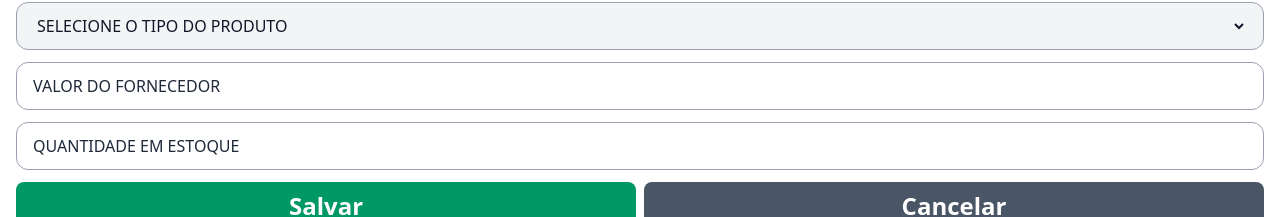
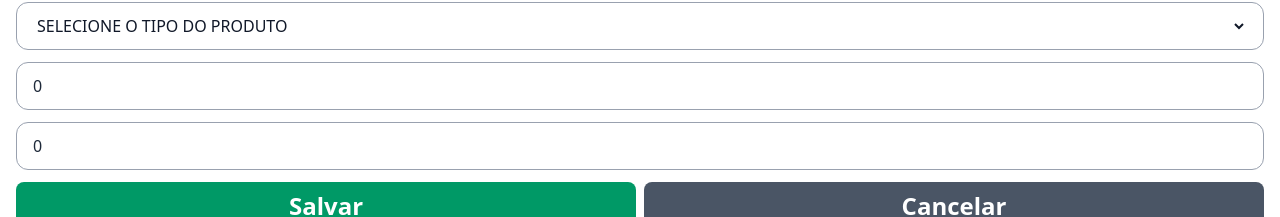
Before and after one commit to lucassantos1987/desafio-nexdom, a Vue app in the folder web/: page /cadastro-produto in a window 1280 px wide. Shown: the part 316-533 px from the top of the page. Built offline with nearby package versions, Linux system fonts and the light colour scheme; no server answers.

Commit message:
Ajuste nos campos de cadastro

```diff
--- a/web/src/components/CadastroProdutoForm.vue
+++ b/web/src/components/CadastroProdutoForm.vue
@@ -1,28 +1,50 @@
+<script setup lang="ts">
+defineProps<{
+  descricao: string;
+  tipoProduto: string;
+  valorFornecedor: number;
+  quantidadeEstoque: number;
+  handleInput: (e: Event) => void;
+  optionChange: (e: Event) => void;
+  novo: () => void;
+  salvar: (e: { preventDefault: () => void }) => void;
+  cancelar: (e: { preventDefault: () => void }) => void;
+}>()
+</script>
 <template>
   <div class="mt-4">
-    <button class="w-full h-12 bg-emerald-600 hover:bg-emerald-700 transition-colors
+    <button
+      @click="novo"
+      class="w-full h-12 bg-emerald-600 hover:bg-emerald-700 transition-colors
       duration-300 text-white rounded-[8px] cursor-pointer text-2xl font-bold">
       Novo Cadastro
     </button>
   </div>
   <form class="mt-4 space-y-3">
-    <div class="bg-gray-100 h-12 border border-gray-400 rounded-xl px-4 flex items-center gap-2
+    <div class="g-gray-100 h-12 border border-gray-400 rounded-xl px-4 flex items-center gap-2
         focus-within:border-gray-600focus-within:bg-gray-200">
 
         <input
           type="text"
           id="descricao"
           name="descricao"
+          :value="descricao"
+          @input="handleInput"
           class="w-full outline-0 placeholder-gray-800 text-gray-800 uppercase"
           placeholder="DESCRIÇÃO DO PRODUTO"/>
     </div>
 
-    <div class="bg-gray-100 h-12 border border-gray-400 rounded-xl px-4 flex items-center gap-2
+    <div class="g-gray-100 h-12 border border-gray-400 rounded-xl px-4 flex items-center gap-2
         focus-within:border-gray-600focus-within:bg-gray-200">
 
-        <select id="tipoProduto" name="tipoProduto" class="outline-0 w-full text-gray-900">
+        <select
+          id="tipoProduto"
+          name="tipoProduto"
+          :value="tipoProduto"
+          @change="optionChange"
+          class="outline-0 w-full text-gray-900">
           <option value="">SELECIONE O TIPO DO PRODUTO</option>
-          <option value="ELETÔNICO">ELETÔNICO</option>
+          <option value="ELETRÔNICO">ELETRÔNICO</option>
           <option value="ELETRODOMÉSTICO">ELETRODOMÉSTICO</option>
           <option value="MÓVEL">MÓVEL</option>
         </select>
@@ -36,6 +58,8 @@
           step="0.01"
           inputmode="decimal"
           min="0"
+          :value="valorFornecedor"
+          @input="handleInput"
           class="w-full outline-0 placeholder-gray-800 text-gray-800 uppercase"
           placeholder="VALOR DO FORNECEDOR"/>
     </div>
@@ -46,16 +70,23 @@
         <input
           type="number"
           min="0"
+          :value="quantidadeEstoque"
+          @input="handleInput"
           class="w-full outline-0 placeholder-gray-800 text-gray-800 uppercase"
           placeholder="QUANTIDADE EM ESTOQUE"/>
     </div>
 
     <div class="flex flex-row gap-2">
-    <button class="w-full h-12 bg-emerald-600 hover:bg-emerald-700 transition-colors
+      <button
+        @click="salvar"
+        class="w-full h-12 bg-emerald-600 hover:bg-emerald-700 transition-colors
         duration-300 text-white rounded-[8px] cursor-pointer text-2xl font-bold">
         Salvar
       </button>
-    <button class="w-full h-12 bg-gray-600 hover:bg-gray-700 transition-colors
+
+      <button
+        @click="cancelar"
+        class="w-full h-12 bg-gray-600 hover:bg-gray-700 transition-colors
         duration-300 text-white rounded-[8px] cursor-pointer text-2xl font-bold">
         Cancelar
       </button>
--- a/web/src/components/CadastroProdutoTabela.vue
+++ b/web/src/components/CadastroProdutoTabela.vue
@@ -5,7 +5,7 @@ defineProps<{
   produtos: Produto[];
   consultar: () => void;
   limpar: () => void;
-  editar: () => void;
+  editar: (produto: Produto) => void;
   excluir: (codigo: number) => void;
   descricao: string;
   tipoProduto: string;
@@ -27,7 +27,7 @@ defineProps<{
             type="text"
             id="descricao"
             name="descricao"
-            :model="descricao"
+            :value="descricao"
             @input="handleInput"
             class="w-full outline-0 placeholder-gray-800 text-gray-800 uppercase"
             placeholder="DESCRIÇÃO DO PRODUTO"/>
@@ -40,7 +40,7 @@ defineProps<{
             id="tipoProduto"
             name="tipoProduto"
             class="w-full outline-0 text-gray-900"
-            :model="tipoProduto"
+            :value="tipoProduto"
             @change="optionChange">
             <option value="">SELECIONE O TIPO DO PRODUTO</option>
             <option value="ELETRÔNICO">ELETRÔNICO</option>
@@ -89,7 +89,7 @@ defineProps<{
              }}</th>
             <th align="center">
               <button
-                @click="editar()"
+                @click="editar(produto)"
                 class="w-full h-10 bg-emerald-600 hover:bg-emerald-700 transition-colors duration-300 text-white rounded-[8px] cursor-pointer">
                 Editar
               </button>
--- a/web/src/types/produto.ts
+++ b/web/src/types/produto.ts
@@ -1,7 +1,7 @@
 export default interface Produto {
   codigo: number;
   descricao: string;
-  tipoProduto: number;
+  tipoProduto: string;
   valorFornecedor: number;
   quantidadeEstoque: number;
 }
--- a/web/src/views/CadastroProdutoView.vue
+++ b/web/src/views/CadastroProdutoView.vue
@@ -8,6 +8,12 @@ import { ref, onMounted } from 'vue';
 const produtos = ref<Produto[]>([])
 const filtroDescricao = ref<string>('');
 const filtroTipoProduto = ref<string>('');
+const editarCadastro = ref<boolean>(false);
+
+const descricao = ref<string>('');
+const tipoProduto = ref<string>('');
+const valorFornecedor = ref<number>(0);
+const quantidadeEstoque = ref<number>(0);
 
 function handleInput(event: Event) {
     const input = event.target as HTMLInputElement;
@@ -39,22 +45,42 @@ function consultar() {
   listarProdutos();
 }
 
-function limpar() {
-  console.log("Limpar");
-
-  console.log(filtroDescricao.value);
-  console.log(filtroTipoProduto.value);
+function limparcamposFiltros() {
+  filtroDescricao.value = "";
+  filtroTipoProduto.value = "";
 }
 
-function editar() {
-  console.log("Editar")
+function limparCamposCadastro() {
+  descricao.value = "";
+  tipoProduto.value = "";
+  valorFornecedor.value = 0.00;
+  quantidadeEstoque.value = 0;
+}
+
+function novoCadastro() {
+  editarCadastro.value = false;
+  limparCamposCadastro();
+}
+
+function editar(produto: Produto) {
+  editarCadastro.value = true;
+  descricao.value = produto.descricao;
+  tipoProduto.value = produto.tipoProduto;
+  valorFornecedor.value = produto.valorFornecedor;
+  quantidadeEstoque.value = produto.quantidadeEstoque;
+}
+
+async function salvar(e: { preventDefault: () => void }) {
+  e.preventDefault();
+}
+
+function cancelar(e: { preventDefault: () => void }) {
+  e.preventDefault();
+  editarCadastro.value = false;
+  limparCamposCadastro();
 }
 
 async function excluir(codigo: number) {
-
-  /*const data = {
-    codigo: codigo
-  };*/
 
   await api.delete(`produto/excluir/${codigo}`, {
     params: {
@@ -82,11 +108,21 @@ onMounted(() => {
   <div class="flex flex-col justify-center p-4 mt-8">
     <h1 class="text-4xl font-bold">Cadastro de Produto</h1>
 
-    <CadastroProdutoForm />
+    <CadastroProdutoForm
+      :descricao="descricao"
+      :tipoProduto="tipoProduto"
+      :valorFornecedor="valorFornecedor"
+      :quantidadeEstoque="quantidadeEstoque"
+      :handleInput="handleInput"
+      :optionChange="optionChange"
+      :novo="novoCadastro"
+      :salvar="salvar"
+      :cancelar="cancelar"/>
+
     <CadastroProdutoTabela
       :produtos="produtos"
       :consultar="consultar"
-      :limpar="limpar"
+      :limpar="limparcamposFiltros"
       :editar="editar"
       :excluir="excluir"
       :descricao="filtroDescricao"
```
Also changed, not shown: 1 other file (tests, documents, lock files or other folders). Lines whose indentation alone changed are shown as unchanged.
